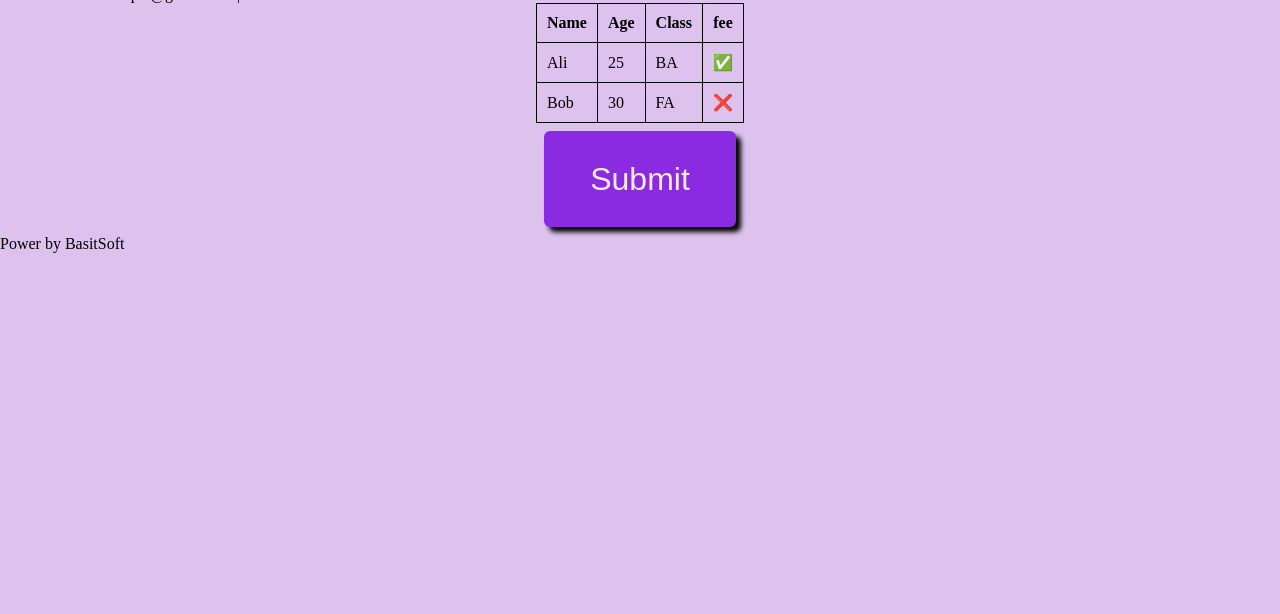
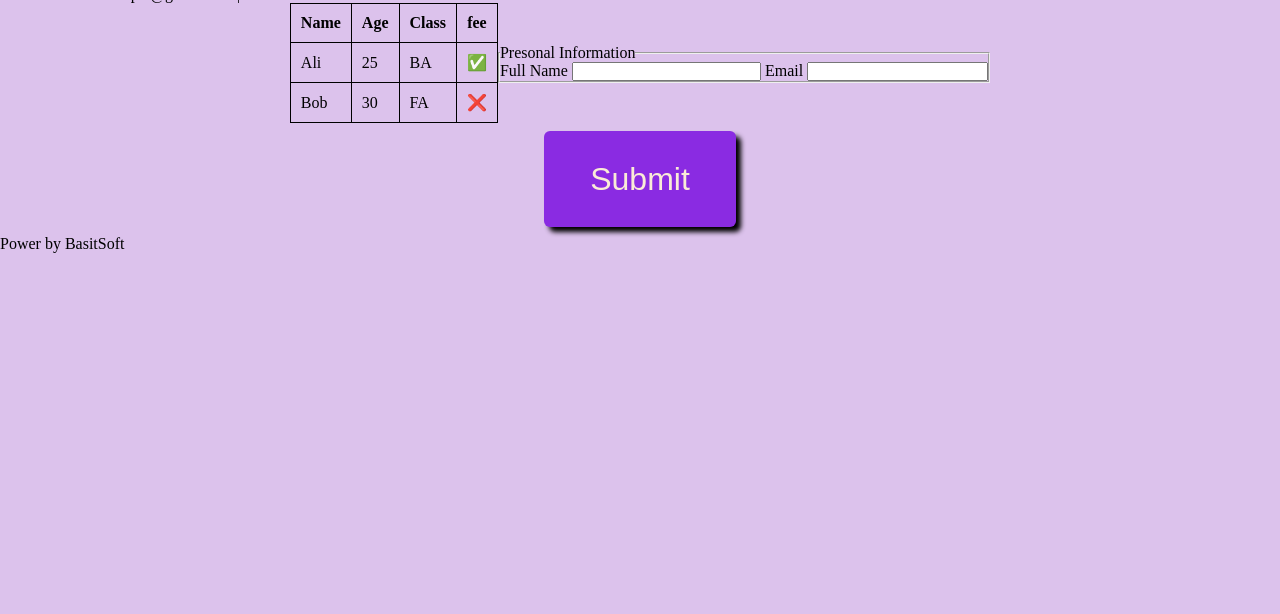
Before and after one commit to Muhammad-Basit2/pos-by-Basit, a plain HTML site: page index.html in a window 1280 px wide. Shown: the part 186-800 px from the top of the page. Drawn offline with Linux system fonts and the light colour scheme.

Commit message:
add a form

```diff
--- a/index.html
+++ b/index.html
@@ -66,7 +66,17 @@
     <td>❌</td>
   </tr>
 </table>
+<form action="">
+    <fieldset>
+        <legend>Presonal Information</legend>
+        <label for="name">Full Name</label>
+        <input type="text" required size="21">
+        <label for="email">Email</label>
+        <input type="email" name="email" id="email" required>
 
+
+    </fieldset>
+</form>
     </div>
     <div class="btn-container">
         <button class="btn" >Submit</button>
```
